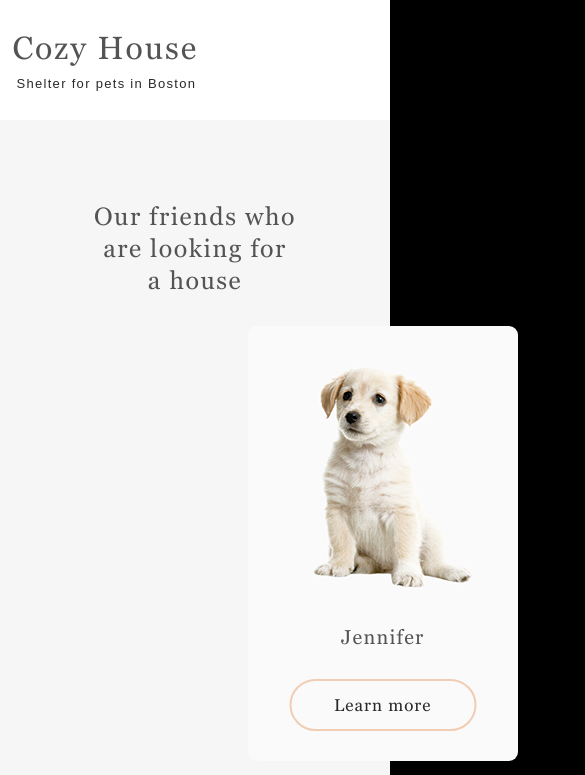
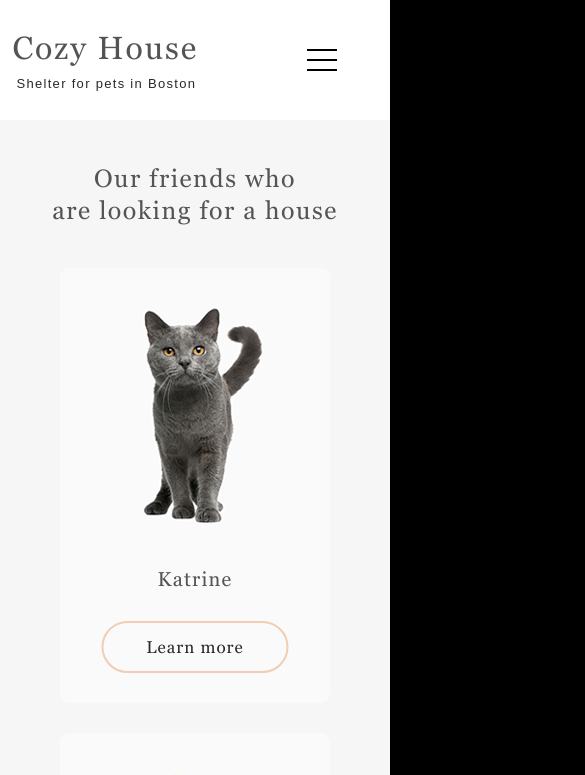
Before and after one commit to serjml/virtual-keyboard, a plain HTML site: page shelter/pages/pets/index.html in a window 390 px wide. Shown: the top 775 px of the page, 585 px wide, since content can reach past the window. Drawn offline with Linux system fonts and the light colour scheme; a web font is replaced by a local one.

Commit message:
feat: add our-pets-320

```diff
--- a/shelter/pages/pets/index.html
+++ b/shelter/pages/pets/index.html
@@ -16,6 +16,9 @@
         <h1 class="title title-ourpets">Cozy House</h1>
         <p class="subtitle subtitle-ourpets">Shelter for pets in Boston</p>
         </a>
+      </div>
+      <div class="hamburger">
+        <span class="hamburger-line"></span>
       </div>
       <nav class="nav">
         <ul class="nav-list">
--- a/shelter/pages/pets/style.css
+++ b/shelter/pages/pets/style.css
@@ -135,10 +135,6 @@
 
 @media screen and (max-width: 1279px) {
 
-  /* .wrapper {
-    width: calc(100% - 60px);
-  }  */
-
   .header-ourpets {
     height: 120px;
   }
@@ -175,8 +171,48 @@
   .ourpets-card:nth-child(8) {
     display: none;
   }
+}
 
+@media screen and (max-width: 767px) {
 
+  .hamburger-line,
+  .hamburger:before,
+  .hamburger:after {
+    background: #000000;
+  }
 
+  .pets-section-ourpets {
+    padding: 162px 0 42px;
+  }
 
+  .pets-content {
+    padding: 0;
+  }
+
+  .pets-title {
+    margin-bottom: 42px;
+  }
+
+  .ourpets-container {
+    display: flex;
+    flex-direction: column;
+    align-items: center;
+    margin-bottom: 42px;
+  }
+
+  .ourpets-card:nth-child(2) {
+    order: 0;
+  }
+
+  .ourpets-card:nth-child(3) {
+    display: block;
+  }
+
+  .ourpets-card:nth-child(n+4) {
+    display: none;
+  }
+
+  .ourpets-pagination {
+    gap: 10px;
+  }
 }
```
